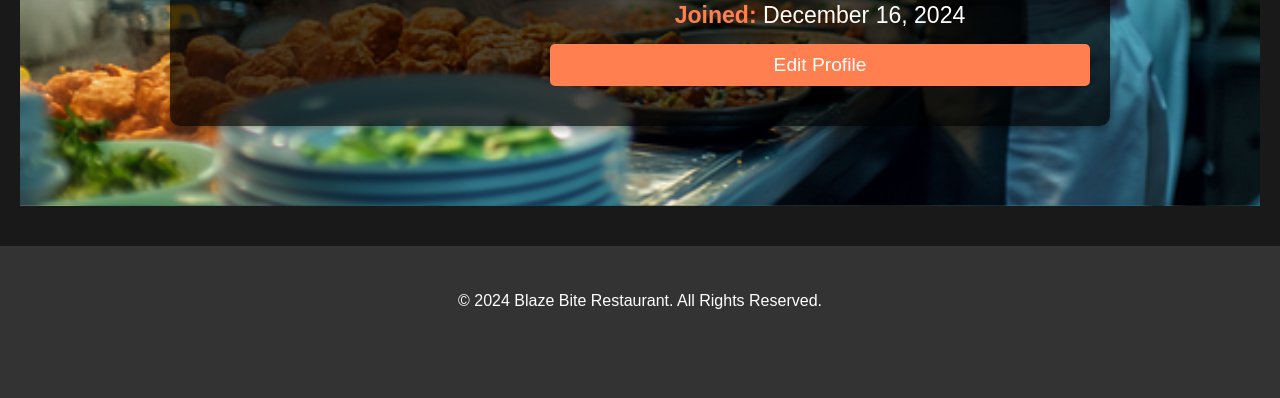
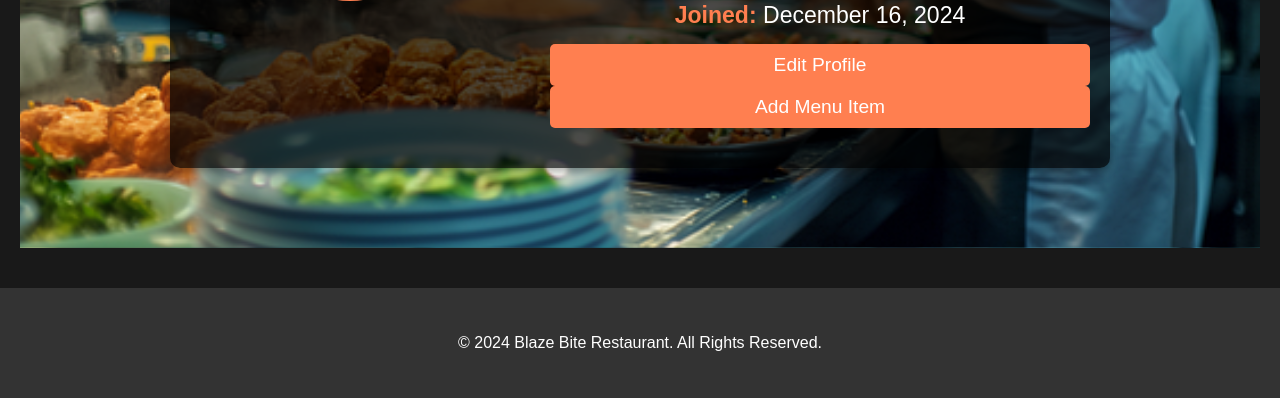
Before and after one commit to dmuresanu/blaze-bite-website, a Django app: page /staff/profile/ in a window 1280 px wide. Shown: the part 759-1157 px from the top of the page. Before the commit the page ends 1068 px from the top, so only its background shows below. Run offline with Django 5.2, Linux system fonts and the light colour scheme; a user stored in the database is signed in.

Commit message:
Add staff-only 'Add Menu Item' button to staff profile page

```diff
--- a/core/templates/registration/staff_profile.html
+++ b/core/templates/registration/staff_profile.html
@@ -21,6 +21,11 @@
                     <p><strong>Joined:</strong> {{ user.date_joined|date:"F j, Y" }}</p>
 
                     <a href="{% url 'edit_profile' %}" class="edit-profile-btn">Edit Profile</a>
+
+                    <!-- Only show this link if the user is a staff member -->
+                    {% if user.is_staff %}
+                        <a href="{% url 'add_menu_item' %}" class="btn btn-primary">Add Menu Item</a>
+                    {% endif %}
                 </div>
             </div>
         </div>
--- a/core/views.py
+++ b/core/views.py
@@ -10,9 +10,14 @@ from .models import MenuItem, Booking
 def index(request):
     return render(request, 'index.html')
 
-# Apply login_required to protect the add_menu_item and edit_menu_item views
+# View for adding a menu item, restricted to staff members only
 @login_required
 def add_menu_item(request, item_id=None):
+    # Check if the user is staff, else redirect to a different page
+    if not request.user.is_staff:
+        messages.error(request, "You are not authorized to add menu items.")
+        return redirect('staff_profile')  # Redirect to profile or another page
+
     if item_id:
         item = get_object_or_404(MenuItem, id=item_id)
         form = MenuItemForm(request.POST or None, request.FILES or None, instance=item)
--- a/static/css/style.css
+++ b/static/css/style.css
@@ -623,6 +623,18 @@ h3 {
     background-color: #e76f3c;
 }
 
+.btn-primary {
+    padding: 10px 20px;
+    background-color: #ff7f50;
+    color: white;
+    text-decoration: none;
+    border-radius: 5px;
+}
+
+.btn-primary:hover {
+    background-color: #e76f3c;
+}
+
 
 /* Login Page Styling */
 .login-section {
```
